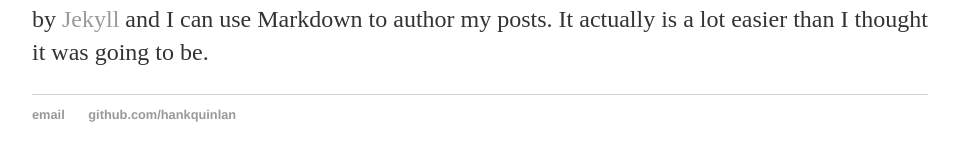
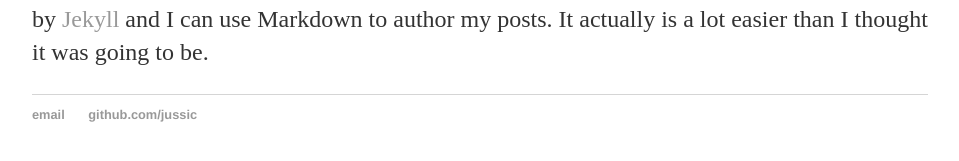
Before and after one commit to Jussic/jussic.github.io, a Jekyll site: the page built from _posts/2015-10-08-J-C-site-launched.md, in a window 1280 px wide. Shown: the part 286-447 px from the top of the page, without its empty margins (160-1119 px from the left). Built offline with Jekyll 4.4.1, drawn with Linux system fonts in a browser that asks for light colours.

Commit message:
Update default.html

```diff
--- a/_layouts/default.html
+++ b/_layouts/default.html
@@ -21,8 +21,8 @@
 			</div><!-- /.container -->
 			<footer>
 	    		<ul>
-	        		<li><a href="mailto:hankquinlanhub@gmail.com">email</a></li>
-	        		<li><a href="https://github.com/hankquinlan">github.com/hankquinlan</a></li>
+        		<li><a href="mailto:justineclarke_2017@depauw.edu">email</a></li>
+	        		<li><a href="https://github.com/jussic">github.com/jussic</a></li>
 				</ul>
 			</footer>
 		</body>
```
